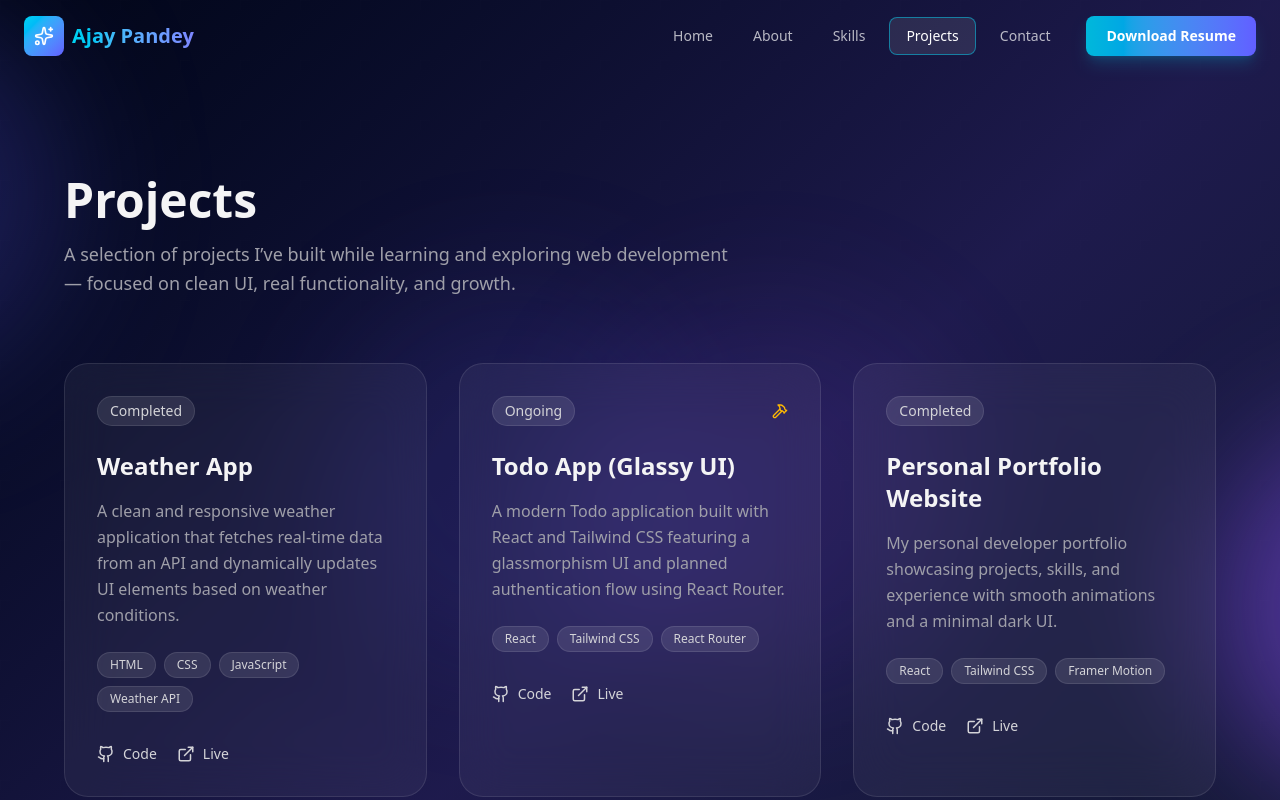
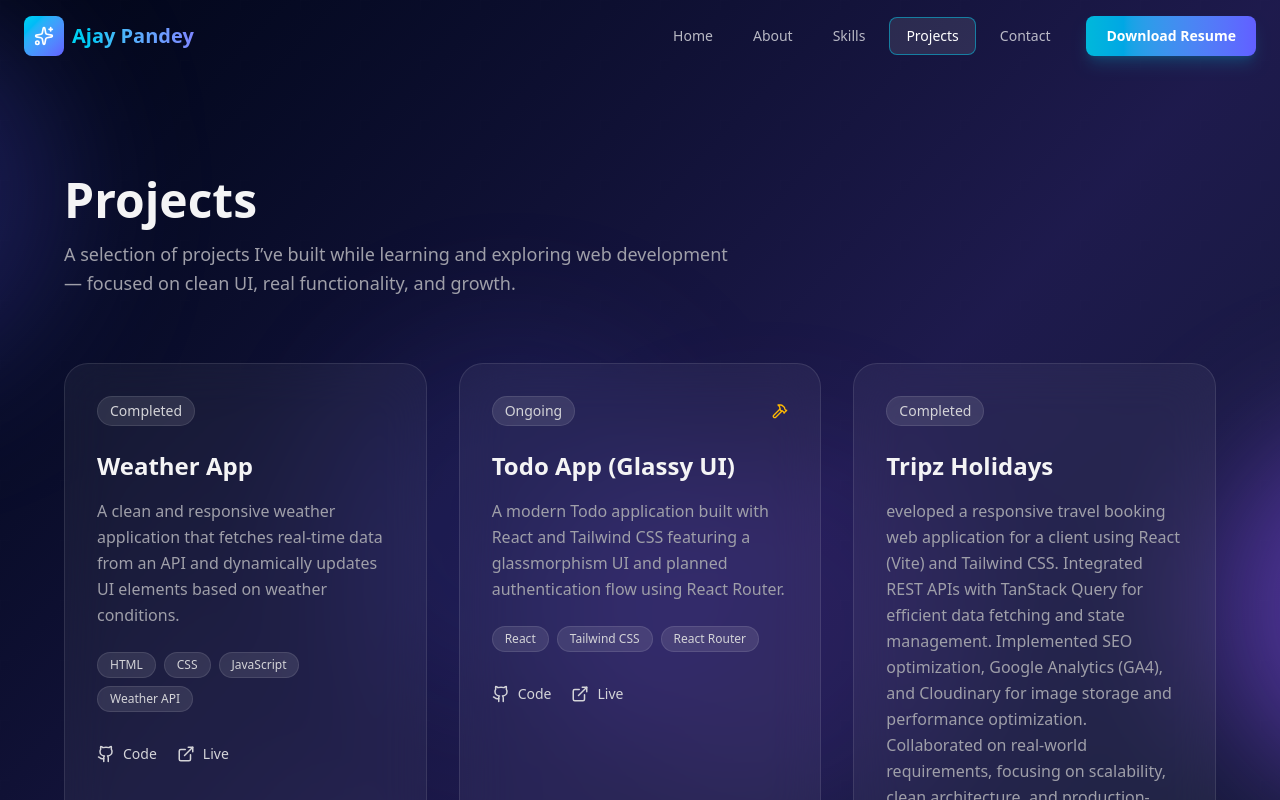
Before and after one commit to devajaypndey/portfolio-reactjs, a React (Vite) app: page /projects in a window 1280 px wide. Shown: the top 800 px of the page. Built offline with nearby package versions, Linux system fonts and the light colour scheme.

Commit message:
Add Commit : Adding Project details

```diff
--- a/src/pages/Projects.jsx
+++ b/src/pages/Projects.jsx
@@ -21,12 +21,11 @@ const projects = [
     status: "Ongoing",
   },
   {
-    title: "Personal Portfolio Website",
-    description:
-      "My personal developer portfolio showcasing projects, skills, and experience with smooth animations and a minimal dark UI.",
+    title: "Tripz Holidays",
+    description: "eveloped a responsive travel booking web application for a client using React (Vite) and Tailwind CSS. Integrated REST APIs with TanStack Query for efficient data fetching and state management. Implemented SEO optimization, Google Analytics (GA4), and Cloudinary for image storage and performance optimization. Collaborated on real-world requirements, focusing on scalability, clean architecture, and production-ready delivery.",
     tech: ["React", "Tailwind CSS", "Framer Motion"],
     github: "#",
-    live: "#",
+    live: "https://tripzholidays.com/",
     status: "Completed",
   },
 ];
@@ -81,7 +80,7 @@ const Projects = () => {
               </div>
 
               {/* Title */}
-              <h3 className="text-2xl font-semibold text-zinc-100 mb-4 group-hover:text-indigo-400 transition-colors">
+              <h3 className="text-2xl font-semibold text-zinc-100 mb-4 group-hover:text-yellow-100 transition-colors">
                 {project.title}
               </h3>
 
```
